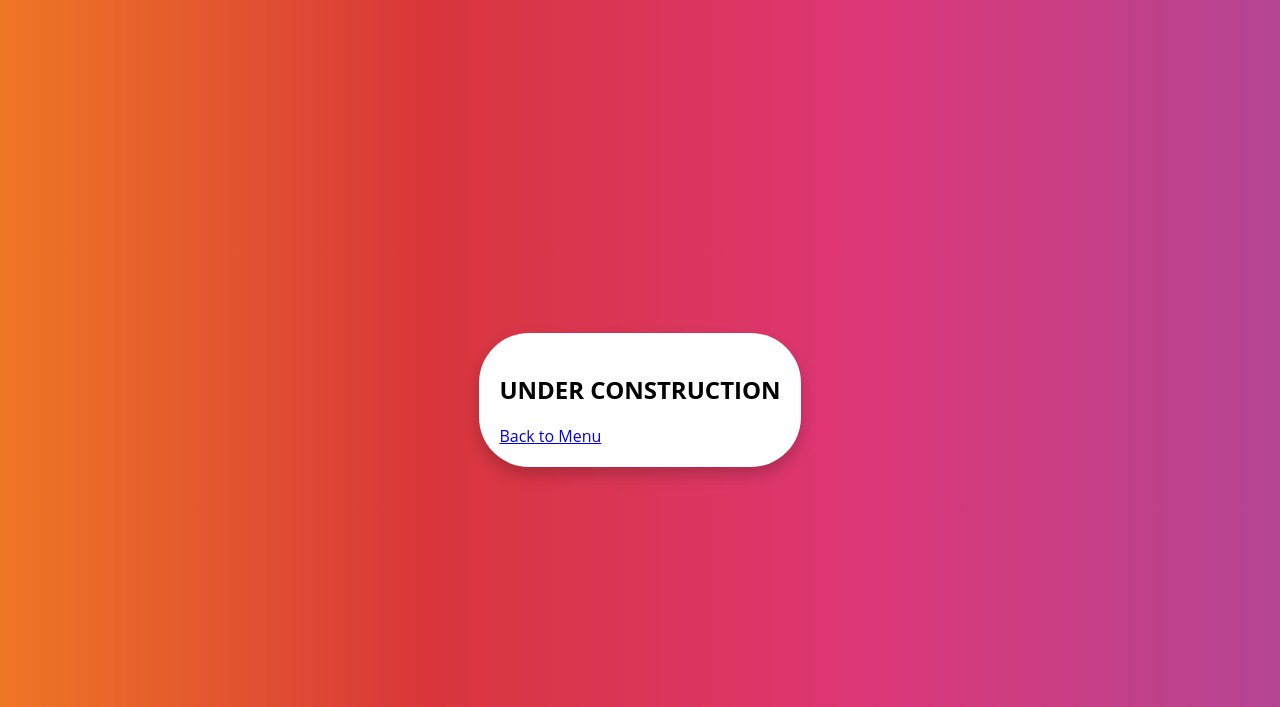
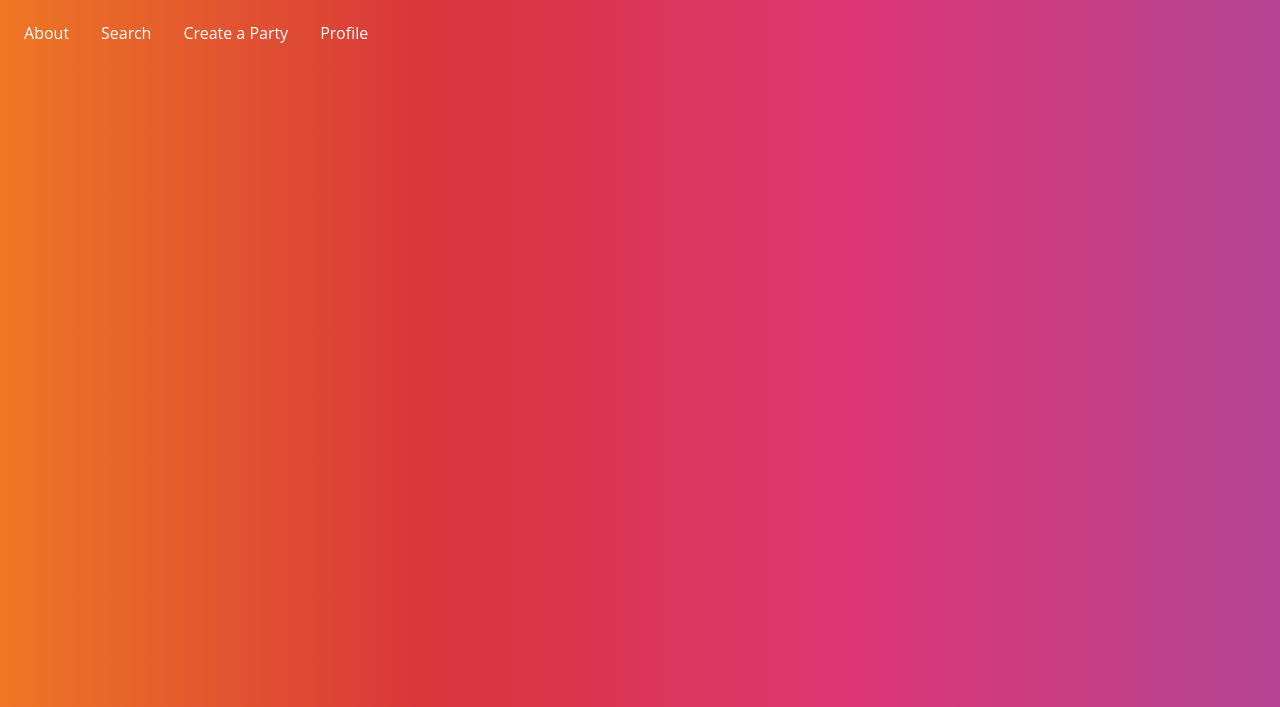
Before and after one commit to CaseyJ2000/FoodFight, a Flask app: page /profile in a window 1280 px wide. Shown: the top 707 px of the page. Run offline with Flask 2, Linux system fonts and the light colour scheme; the visitor is signed in with stand-in values (Sample User, id 1).

Commit message:
Basic navigation bar for each page. Still needs better styling

```diff
--- a/app.py
+++ b/app.py
@@ -5,11 +5,16 @@ import os
 import operator
 from dotenv import load_dotenv, find_dotenv
 from flask_sqlalchemy import SQLAlchemy
-from flask_login import (login_user, current_user, LoginManager, UserMixin,
-                         login_required)
+from flask_login import (
+    login_user,
+    current_user,
+    LoginManager,
+    UserMixin,
+    login_required,
+)
 import flask
-from werkzeug.security import (generate_password_hash, check_password_hash)
-from yelp import (get_restaurant, get_restaurant_details)
+from werkzeug.security import generate_password_hash, check_password_hash
+from yelp import get_restaurant, get_restaurant_details
 
 load_dotenv(find_dotenv())
 
@@ -41,6 +46,7 @@ class User(UserMixin, db.Model):
 
 class LikedBiz(db.Model):
     """Creates model for LikeBiz"""
+
     id = db.Column(db.Integer, primary_key=True)
     business_id = db.Column(db.String(80), nullable=False)
     username = db.Column(db.String(80), nullable=False)
@@ -81,7 +87,8 @@ def like():
         return flask.redirect(flask.request.referrer)
     username = current_user.username
     liked_restaurants = LikedBiz.query.filter_by(
-        username=username, business_id=business_id).first()
+        username=username, business_id=business_id
+    ).first()
     if not liked_restaurants:
         db.session.add(LikedBiz(business_id=business_id, username=username))
         db.session.commit()
@@ -123,8 +130,7 @@ def get_party_rec():
         party_members = people_in_party.split(" ")
         restaurant_dict = {}
         for user in party_members:
-            current_party_member = LikedBiz.query.filter_by(
-                username=user).all()
+            current_party_member = LikedBiz.query.filter_by(username=user).all()
             if current_party_member == []:
                 flask.flash(f"{user} could not be found")
             for row in current_party_member:
@@ -134,12 +140,10 @@ def get_party_rec():
                     new_amount = restaurant_dict.get(row.business_id) + 1
                     restaurant_dict.update({row.business_id: new_amount})
         sorted_dict = dict(
-            sorted(restaurant_dict.items(),
-                   key=operator.itemgetter(1),
-                   reverse=True))
+            sorted(restaurant_dict.items(), key=operator.itemgetter(1), reverse=True)
+        )
 
-        restaurant_details = get_restaurant_details(sorted_dict,
-                                                    NUM_OF_PARTY_RECS)
+        restaurant_details = get_restaurant_details(sorted_dict, NUM_OF_PARTY_RECS)
         return flask.render_template(
             "party.html",
             recieved_party_data=True,
@@ -188,6 +192,7 @@ def search_results():
         image = restaurant_info[1]
         location = restaurant_info[2]
         biz_id = restaurant_info[3]
+        yelp_url = restaurant_info[4]
 
         return flask.render_template(
             "search.html",
@@ -196,6 +201,7 @@ def search_results():
             image=image,
             name=name,
             biz_id=biz_id,
+            yelp_url=yelp_url,
         )
 
     return flask.render_template("search.html")
@@ -219,8 +225,7 @@ def signup():
             return flask.redirect(flask.url_for("signup"))
         user = User.query.filter_by(username=username).first()
         if user:
-            flask.flash(
-                "Email already in use, please retry with a different email!")
+            flask.flash("Email already in use, please retry with a different email!")
             return flask.redirect(flask.url_for("signup"))
 
         new_user = User(
@@ -245,6 +250,6 @@ def main():
 
 
 if __name__ == "__main__":
-    app.run(host=os.getenv("IP", "0.0.0.0"),
-            port=int(os.getenv("PORT", "8081")),
-            debug=True)
+    app.run(
+        host=os.getenv("IP", "0.0.0.0"), port=int(os.getenv("PORT", "8081")), debug=True
+    )
--- a/static/menu.css
+++ b/static/menu.css
@@ -89,3 +89,47 @@ body, .nav, .menu {
 .nav input:checked ~ span:nth-child(3) {
     transform: translateY(0) rotate(45deg);
 }
+
+.wrapper {
+    position: absolute;
+    left: 50%;
+    transform: translate(-50%, -50%);
+    background: #fff;
+    width: 1000px;
+    height: 80px;
+    border-radius: 50px;
+  }
+
+  .wrapper ul {
+      list-style-type: none;
+      margin: 0;
+      padding: 0;
+      width: 100%;
+      height: 100%;
+      display: flex;
+      align-items: center;
+      justify-content: space-around;
+      overflow: hidden;
+    }
+
+    .wrapper li {
+      float: left;
+      width: 20%;
+      text-align: center;
+    }
+
+    .wrapper li a {
+      display: block;
+      color: #666;
+      text-align: center;
+      padding: 14px 16px;
+      text-decoration: none;
+      font-size: 20px;
+      position: relative;
+      transition: all 0.3s ease;
+    }
+
+    .wrapper li a:hover {
+      color: #161919;
+      background: rgba(255, 255, 255, 0.3);
+    }
--- /dev/null
+++ b/static/profile.css
@@ -0,0 +1,28 @@
+body{
+    background: #E6E6FA;
+    background: linear-gradient(to right,  #ee7724,#d8363a,#dd3675,#b44593);
+    font-family: 'Open Sans', Verdana, Geneva, Tahoma, sans-serif;
+}
+
+body ul {
+    list-style-type: none;
+    margin: 0;
+    padding: 0;
+    overflow: hidden;
+  }
+
+  li {
+    float: left;
+  }
+
+  li a {
+    display: block;
+    color: white;
+    text-align: center;
+    padding: 14px 16px;
+    text-decoration: none;
+  }
+
+  li a:hover {
+    background-color: #666;
+  }
--- a/templates/profile.html
+++ b/templates/profile.html
@@ -2,19 +2,28 @@
 <html>
 
 <head>
-    <link rel="stylesheet" href={{ url_for( 'static' , filename='menu.css' ) }} />
+    <link rel="stylesheet" href={{ url_for( 'static' , filename='profile.css' ) }} />
     <title> FoodFight </title>
     <link rel="shortcut icon" href="http://cdn.onlinewebfonts.com/svg/img_481531.png" />
 </head>
 
 <body>
 
-    <div class="nav">
+    <div class="wrapper">
+        <ul>
+            <li><a href="/about">About</a></li>
+            <li><a href="/search">Search</a></li>
+            <li><a href="/party">Create a Party</a></li>
+            <li><a href="/profile">Profile</a></li>
+        </ul>
+    </div>
+
+    <!-- <div class="nav">
         <div class="text-center">
             <h2> UNDER CONSTRUCTION </h2>
             <a href="/menu"> Back to Menu</a>
         </div>
-    </div>
+    </div> -->
 
 </body>
 
--- a/yelp.py
+++ b/yelp.py
@@ -23,13 +23,16 @@ def get_restaurant(term, location):
     name = []
     location = []
     image = []
+    yelp_url = []
+    category = []
     for i in data["businesses"]:
         restaurant_ids.append(i["id"])
         name.append(i["name"])
         location.append(i["location"]["city"])
         image.append(i["image_url"])
+        yelp_url.append(i["url"])
 
-    return (name, image, location, restaurant_ids)
+    return (name, image, location, restaurant_ids, yelp_url)
 
 
 def get_restaurant_details(restaurant_dict, num_of_restaurants):
```
Also changed, not shown: static/search.css (+30 -0 lines), templates/about.html (+9 -1 lines), templates/party.html (+10 -0 lines), templates/search.html (+15 -0 lines).
